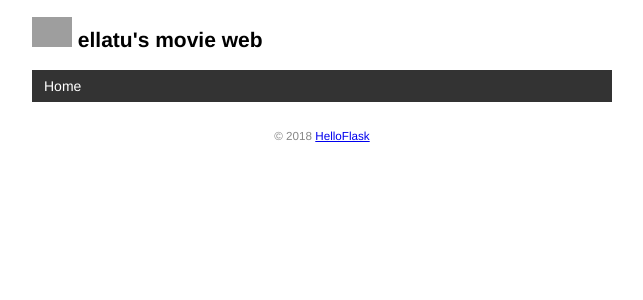
After one commit to ellatu/watchlist, a Flask app: template templates/base.html in a window 1280 px wide. The commit adds this page. Shown: the top 300 px of the page, without its empty margins (318-961 px from the left). Run offline with Flask 3, Linux system fonts and the light colour scheme; the template is opened without the code that fills it: values that come from a table or form of the project are taken from there, others are empty; grey boxes are pictures that could not be loaded.

Commit message:
Add base template and error template

```diff
--- a/app.py
+++ b/app.py
@@ -1,15 +1,64 @@
+# -*- coding: utf-8 -*-
 import click
-from flask import Flask, render_template
+
 import os
 import sys
-from flask import Flask
+
+from flask import Flask, render_template
 from flask_sqlalchemy import SQLAlchemy
+
 
 app = Flask(__name__)
 app.config['SQLALCHEMY_DATABASE_URI'] = 'sqlite:///' + os.path.join(app.root_path, 'data.db')
 app.config['SQLALCHEMY_TRACK_MODIFICATIONS'] = False  # 关闭对模型修改的监控
 # 在扩展类实例化前加载配置
 db = SQLAlchemy(app)
+
+@app.cli.command()
+@click.option('--drop', is_flag=True, help='Create after drop.')  # 设置选项
+def initdb(drop):
+    """Initialize the database."""
+    if drop:  # 判断是否输入了选项
+        db.drop_all()
+    db.create_all()
+    click.echo('Initialized database.')  # 输出提示信息
+
+
+@app.cli.command()  # 注册为命令，可以传入 name 参数来自定义命令
+def forge():
+    """Generate fake data."""
+    db.create_all()
+
+    name = 'ellatu'
+    movies = [
+        {'movieid': '1001', 'title': '战狼2', 'releasedate': '2017/07/27', 'country': 'China', 'Type': '科幻', 'year': '2017'},
+        {'movieid': '1002', 'title': '战狼', 'releasedate': '2019/07/26', 'country': 'China', 'Type': '动画', 'year': '2019'},
+        {'movieid': '1003', 'title': '流浪地球', 'releasedate': '2019/2/5', 'country': 'China', 'Type': '科幻', 'year': '2019'},
+        {'movieid': '1004', 'title': '复仇者联盟4', 'releasedate': '2019/4/24', 'country': 'America', 'Type': '科幻','year': '2019'},
+        {'movieid': '1005', 'title': '红海行动', 'releasedate': '2018/2/16', 'country': 'China', 'Type': '战争','year': '2018'},
+        {'movieid': '1006', 'title': '唐人街探案2', 'releasedate': '2018/2/16', 'country': 'China', 'Type': '喜剧','year': '2018'},
+        {'movieid': '1007', 'title': '我不是药神', 'releasedate': '2018/7/5', 'country': 'China', 'Type': '喜剧','year': '2018'},
+        {'movieid': '1008', 'title': '中国机长', 'releasedate': '2019/9/30', 'country': 'China', 'Type': '剧情','year': '2019'},
+        {'movieid': '1009', 'title': '速度与激情8', 'releasedate': '2017/4/14', 'country': 'America', 'Type': '动作','year': '2017'},
+        {'movieid': '1010', 'title': '西虹市首富', 'releasedate': '2018/7/27', 'country': 'China', 'Type': '喜剧','year': '2018'},
+        {'movieid': '1011', 'title': '复仇者联盟3', 'releasedate': '2018/5/11', 'country': 'America', 'Type': '科幻','year': '2018'},
+        {'movieid': '1012', 'title': '捉妖记2', 'releasedate': '2018/2/16', 'country': 'China', 'Type': '喜剧','year': '2018'},
+        {'movieid': '1013', 'title': '八佰', 'releasedate': '2020/08/21', 'country': 'China', 'Type': '战争','year': '2020'},
+        {'movieid': '1014', 'title': '姜子牙', 'releasedate': '2020/10/01', 'country': 'China', 'Type': '动画','year': '2020'},
+        {'movieid': '1015', 'title': '我和我的家乡', 'releasedate': '2020/10/01', 'country': 'China', 'Type': '剧情','year': '2020'},
+        {'movieid': '1016', 'title': '你好，李焕英', 'releasedate': '2021/02/12', 'country': 'China', 'Type': '喜剧','year': '2021'},
+        {'movieid': '1017', 'title': '长津湖', 'releasedate': '2021/09/30', 'country': 'China', 'Type': '战争','year': '2021'},
+        {'movieid': '1018', 'title': '速度与激情9', 'releasedate': '2021/05/21', 'country': 'China', 'Type': '动作','year': '2021'}
+    ]
+    user = User(name=name)
+    db.session.add(user)
+    for m in movies:
+        movie = Movie(movieid=m['movieid'], title=m['title'], releasedate=m['releasedate'], country=m['country'],
+                      Type=m['Type'], year=m['year'])
+        db.session.add(movie)
+
+    db.session.commit()
+    click.echo('Done.')
 
 class User(db.Model):  # 表名将会是 user（自动生成，小写处理）
     id = db.Column(db.Integer, primary_key=True)  # 主键
@@ -23,51 +72,17 @@ class  Movie(db.Model):  # 表名将会是movie_info（自动生成，小写处
     Type = db.Column(db.String(10))  # 类型
     year = db.Column(db.String(4))  # 年份
 
-@app.cli.command()  # 注册为命令，可以传入 name 参数来自定义命令
-def forge():
-    """Generate fake data."""
-    db.create_all()
+@app.context_processor
+def inject_user():
+    user = User.query.first()
+    return dict(user=user)
 
-    name = 'ellatu'
-    movies = [
-        {'movieid': '1001', 'title': '战狼2', 'releasedate': '2017/07/27', 'country': 'China', 'Type': '科幻', 'year': '2017'},
-    {'movieid': '1002', 'title': '战狼', 'releasedate': '2019/07/26', 'country': 'China', 'Type': '动画', 'year': '2019'},
-    {'movieid': '1003', 'title': '流浪地球', 'releasedate': '2019/2/5', 'country': 'China', 'Type': '科幻', 'year': '2019'},
-    {'movieid': '1004', 'title': '复仇者联盟4', 'releasedate': '2019/4/24', 'country': 'America', 'Type': '科幻', 'year': '2019'},
-    {'movieid': '1005', 'title': '红海行动', 'releasedate': '2018/2/16', 'country': 'China', 'Type': '战争', 'year': '2018'},
-    {'movieid': '1006', 'title': '唐人街探案2', 'releasedate': '2018/2/16', 'country': 'China', 'Type': '喜剧', 'year': '2018'},
-    {'movieid': '1007', 'title': '我不是药神', 'releasedate': '2018/7/5', 'country': 'China', 'Type': '喜剧', 'year': '2018'},
-    {'movieid': '1008', 'title': '中国机长', 'releasedate': '2019/9/30', 'country': 'China', 'Type': '剧情', 'year': '2019'},
-    {'movieid': '1009', 'title': '速度与激情8', 'releasedate': '2017/4/14', 'country': 'America', 'Type': '动作', 'year': '2017'},
-    {'movieid': '1010', 'title': '西虹市首富', 'releasedate': '2018/7/27', 'country': 'China', 'Type': '喜剧', 'year': '2018'},
-    {'movieid': '1011', 'title': '复仇者联盟3', 'releasedate': '2018/5/11', 'country': 'America', 'Type': '科幻', 'year': '2018'},
-    {'movieid': '1012', 'title': '捉妖记2', 'releasedate': '2018/2/16', 'country': 'China', 'Type': '喜剧', 'year': '2018'},
-    {'movieid': '1013', 'title': '八佰', 'releasedate': '2020/08/21', 'country': 'China', 'Type': '战争', 'year': '2020'},
-    {'movieid': '1014', 'title': '姜子牙', 'releasedate': '2020/10/01', 'country': 'China', 'Type': '动画', 'year': '2020'},
-    {'movieid': '1015', 'title': '我和我的家乡', 'releasedate': '2020/10/01', 'country': 'China', 'Type': '剧情', 'year': '2020'},
-    {'movieid': '1016', 'title': '你好，李焕英', 'releasedate': '2021/02/12', 'country': 'China', 'Type': '喜剧', 'year': '2021'},
-    {'movieid': '1017', 'title': '长津湖', 'releasedate': '2021/09/30', 'country': 'China', 'Type': '战争', 'year': '2021'},
-    {'movieid': '1018', 'title': '速度与激情9', 'releasedate': '2021/05/21', 'country': 'China', 'Type': '动作', 'year': '2021'}
-    ]
 
-    user = User(name = name)
-    db.session.add(user)
-    for m in movies:
-        movie = Movie(movieid=m['movieid'], title=m['title'], releasedate=m['releasedate'], country=m['country'], Type=m['Type'], year=m['year'])
-        db.session.add(movie)
-
-    db.session.commit()
-    click.echo('Done.')
-@click.option('--drop', is_flag=True, help='Create after drop.')  # 设置选项
-def initdb(drop):
-    """Initialize the database."""
-    if drop:  # 判断是否输入了选项
-        db.drop_all()
-    db.create_all()
-    click.echo('Initialized database.')  # 输出提示信息
+@app.errorhandler(404)
+def page_not_found(e):
+    return render_template('404.html'), 404
 
 @app.route('/')
 def index():
-    user = User.query.first()
     movies = Movie.query.all()  # 读取用户记录
     return render_template('index.html', movies=movies)
--- a/static/style.css
+++ b/static/style.css
@@ -7,11 +7,28 @@ body {
 }
 
 /* 页脚 */
-footer {
-    color: #888;
-    margin-top: 15px;
+nav li a:hover {
+    background-color: #111;
+}
+
+nav ul {
+    list-style-type: none;
+    margin: 0;
+    padding: 0;
+    overflow: hidden;
+    background-color: #333;
+}
+
+nav li {
+    float: left;
+}
+
+nav li a {
+    display: block;
+    color: white;
     text-align: center;
-    padding: 10px;
+    padding: 8px 12px;
+    text-decoration: none;
 }
 
 /* 头像 */
@@ -40,9 +57,31 @@ footer {
     background-color: #CCFFFF;
 }
 
+.float-right {
+    float: right;
+}
+
+.imdb {
+    font-size: 12px;
+    font-weight: bold;
+    color: black;
+    text-decoration: none;
+    background: #F5C518;
+    border-radius: 5px;
+    padding: 3px 5px;
+}
+
 /* dongtu */
 .dongtu {
     display: block;
     margin: 0 auto;
     height: 100px;
 }
+
+
+footer {
+    color: #888;
+    margin-top: 15px;
+    text-align: center;
+    padding: 10px;
+}
--- /dev/null
+++ b/templates/base.html
@@ -0,0 +1,28 @@
+<!DOCTYPE html>
+<html lang="en">
+<head>
+    {% block head %}
+    <meta charset="utf-8">
+    <meta name="viewport" content="width=device-width, initial-scale=1.0">
+    <title>{{ user.name }}'s movie web</title>
+    <link rel="icon" href="{{ url_for('static', filename='favicon.ico') }}">
+    <link rel="stylesheet" href="{{ url_for('static', filename='style.css') }}" type="text/css">
+    {% endblock %}
+</head>
+<body>
+
+    <h2>
+        <img alt="Avatar" class="touxiang" src="{{ url_for('static', filename='images/touxiang.png') }}">
+        {{ user.name }}'s movie web
+    </h2>
+    <nav>
+        <ul>
+            <li><a href="{{ url_for('index') }}">Home</a></li>
+        </ul>
+    </nav>
+    {% block content %}{% endblock %}
+    <footer>
+        <small>&copy; 2018 <a href="http://helloflask.com/tutorial">HelloFlask</a></small>
+	</footer>
+</body>
+</html>
```
Also changed, not shown: templates/404.html (added, +29 -0 lines), templates/index.html (+15 -26 lines).
